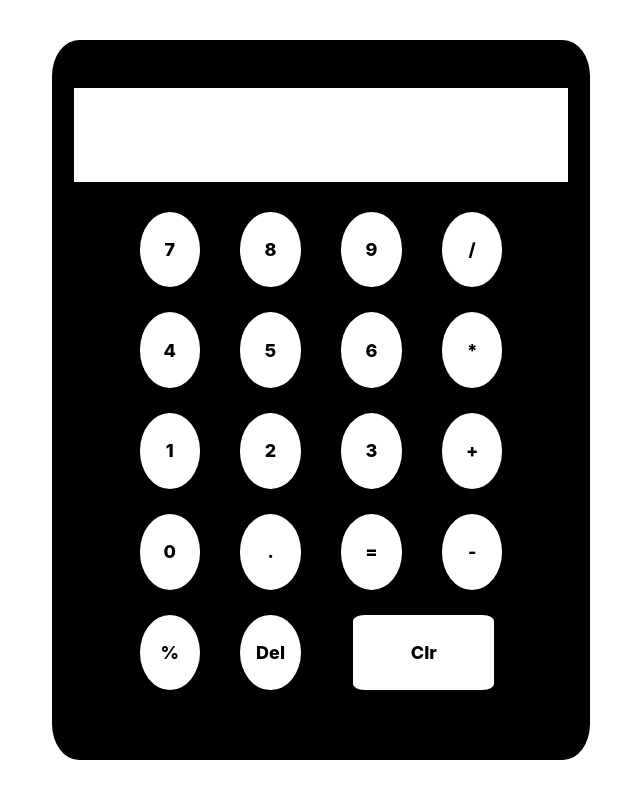
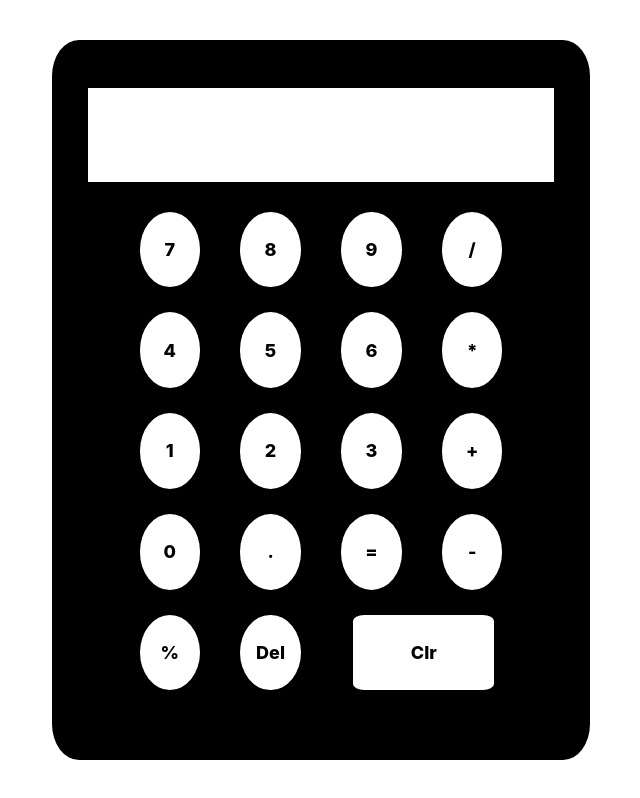
Before and after one commit to arun2604/calculator, a React (Create React App) app: page / in a window 1280 px wide. Shown: the whole page, without its empty margins (319-959 px from the left). Built offline with nearby package versions, Linux system fonts and the light colour scheme.

Commit message:
Add files via upload

```diff
--- a/src/components/TextBox/TextBox.css
+++ b/src/components/TextBox/TextBox.css
@@ -1,18 +1,23 @@
-.input-container{
+/** @format */
+
+.input-container {
   display: flex;
   justify-content: center;
   padding: 4%;
   height: 13%;
   margin-top: 5%;
 }
-.innput-box{
+.innput-box {
   display: flex;
   width: 90%;
   border: none;
   outline: none;
   text-align: right;
-    font-size: 250%;
-    padding: 6%;
+  font-size: 2em;
+  padding: 10px;
   font-weight: 500;
   pointer-events: none;
+  overflow: hidden;
+  white-space: nowrap;
+  text-overflow: ellipsis;
 }
```
Lines whose indentation alone changed are shown as unchanged.
